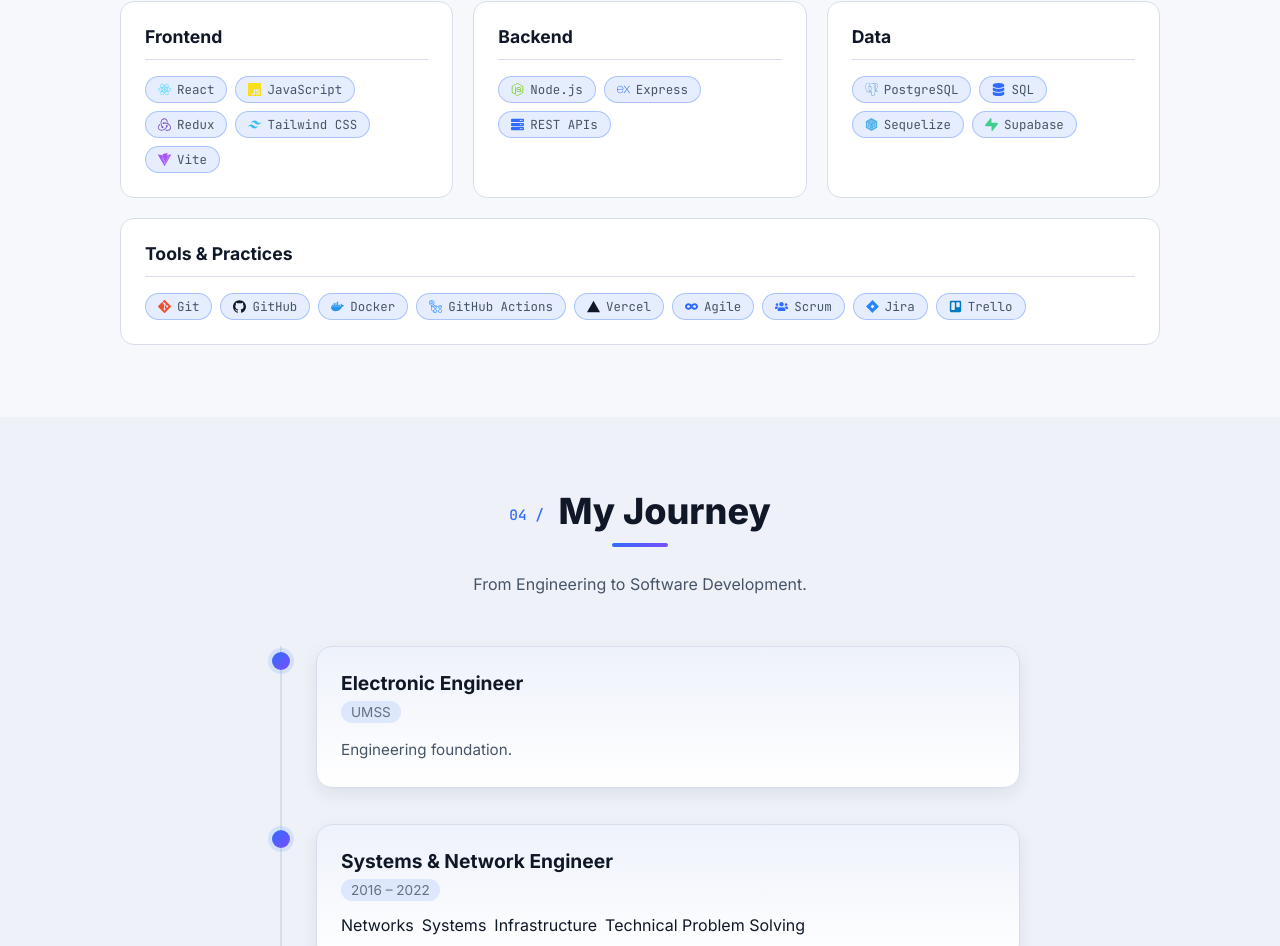
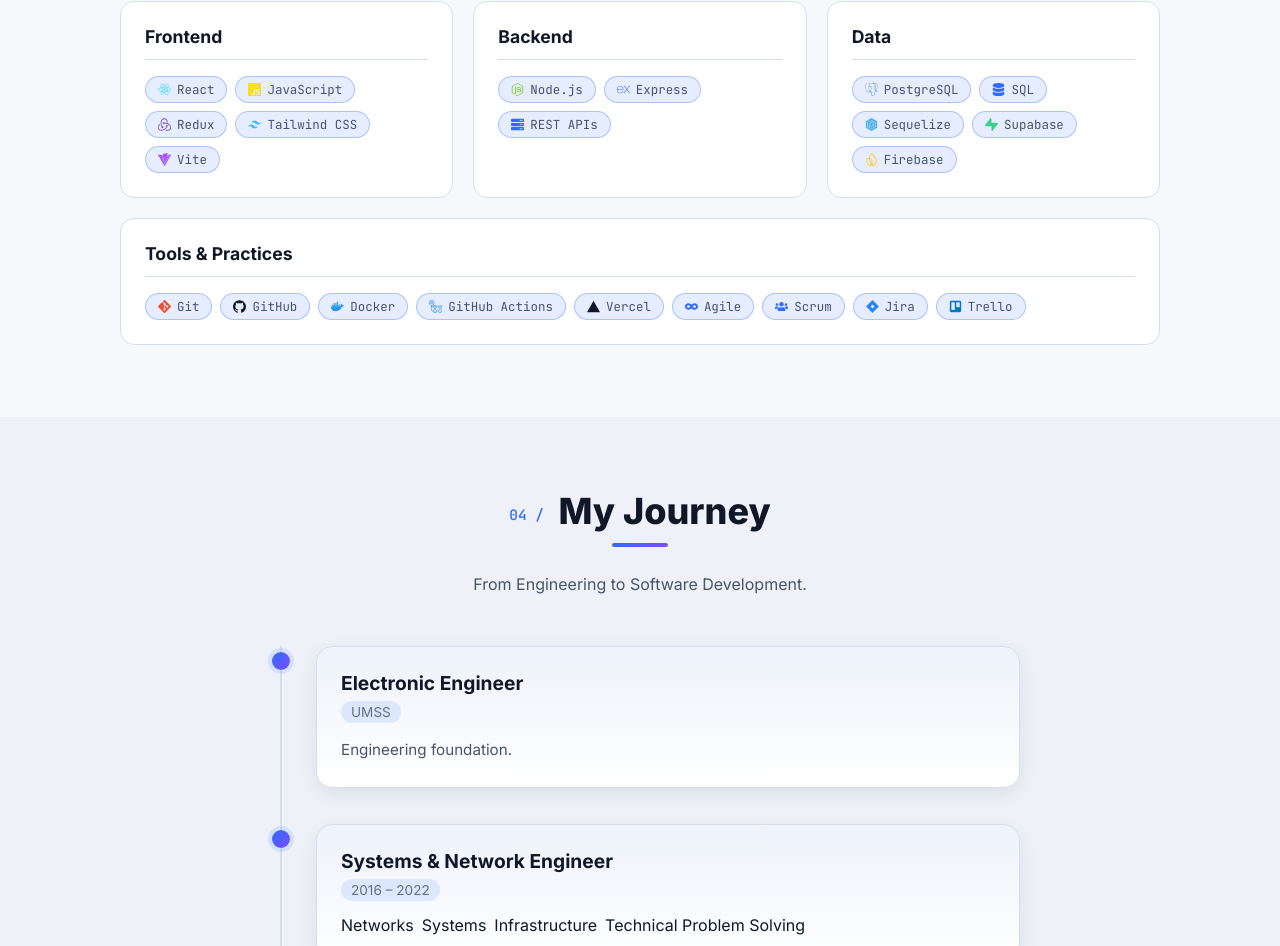
Before and after one commit to AlexandroCamacho1000/alejandrocamachodev, a React (Vite) app: page / in a window 1280 px wide. Shown: the part 3466-4412 px from the top of the page. Built offline with nearby package versions, Linux system fonts and the light colour scheme.

Commit message:
add Firebase to Data category

```diff
--- a/src/components/Skills/Skills.jsx
+++ b/src/components/Skills/Skills.jsx
@@ -2,6 +2,7 @@
 import {
   SiDocker,
   SiExpress,
+  SiFirebase,
   SiGithub,
   SiGithubactions,
   SiGit,
@@ -33,6 +34,7 @@
   SQL: { Icon: FaDatabase, color: 'var(--accent)' },
   Sequelize: { Icon: SiSequelize, color: '#52B0E7' },
   Supabase: { Icon: SiSupabase, color: '#3ECF8E' },
+  Firebase: { Icon: SiFirebase, color: '#FFCA28' },
   Git: { Icon: SiGit, color: '#F05032' },
   GitHub: { Icon: SiGithub, color: 'var(--text-primary)' },
   Docker: { Icon: SiDocker, color: '#2496ED' },
--- a/src/i18n/translations.js
+++ b/src/i18n/translations.js
@@ -114,7 +114,7 @@
         },
         {
           title: "Data",
-          items: ["PostgreSQL", "SQL", "Sequelize", "Supabase"],
+          items: ["PostgreSQL", "SQL", "Sequelize", "Supabase", "Firebase"],
         },
         {
           title: "Tools & Practices",
@@ -288,7 +288,7 @@
         },
         {
           title: "Datos",
-          items: ["PostgreSQL", "SQL", "Sequelize", "Supabase"],
+          items: ["PostgreSQL", "SQL", "Sequelize", "Supabase", "Firebase"],
         },
         {
           title: "Herramientas y Prácticas",
```
